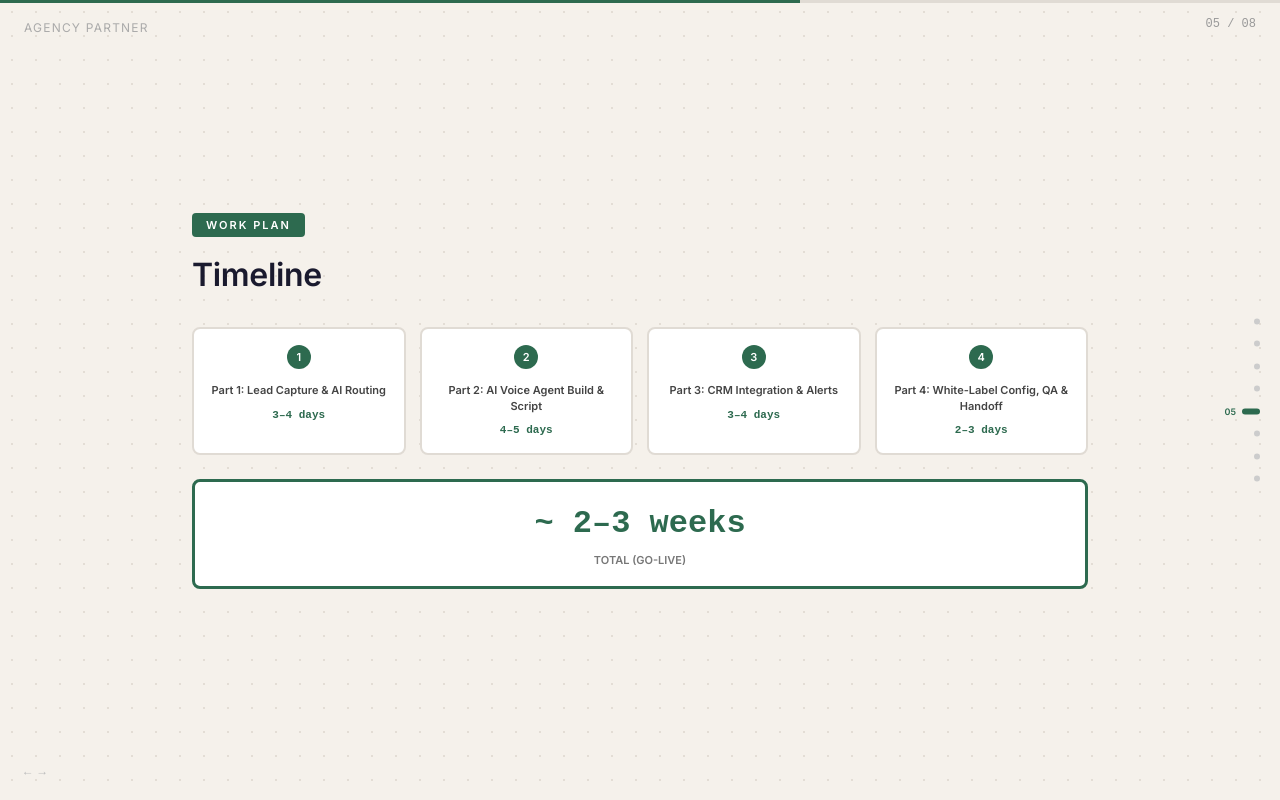
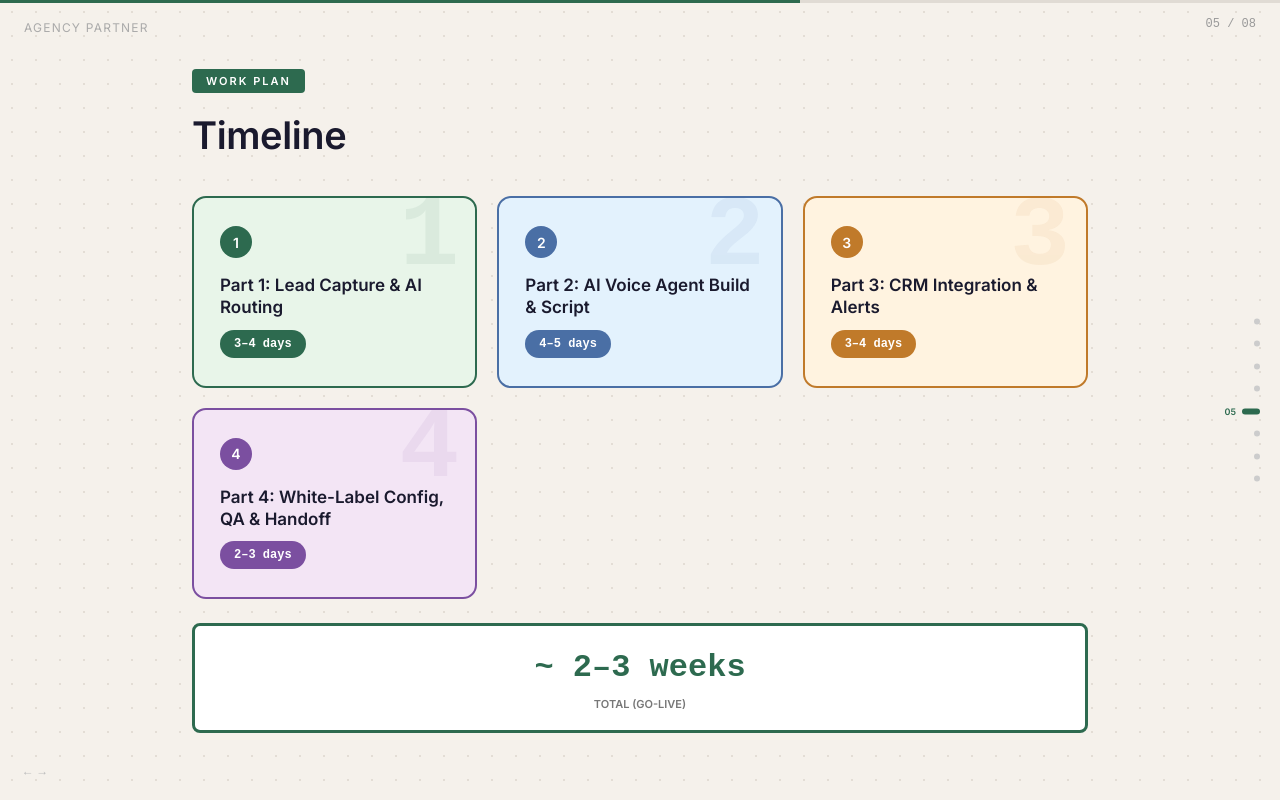
Before and after one commit to Thomas-gen/arcaflow-proposals, a Next.js app: page /proposals/agency-white-label in a window 1280 px wide. Both pictures are taken after a click on the button "05". Built offline with nearby package versions, Linux system fonts and the light colour scheme.

Commit message:
feat: redesign timeline slide — big phase cards, color coded, duration badges

```diff
--- a/components/slides/TimelineSlide.tsx
+++ b/components/slides/TimelineSlide.tsx
@@ -3,6 +3,13 @@ import { ProposalData } from "@/types/proposal";
 interface Props {
   data: ProposalData;
 }
+
+const PHASE_COLORS = [
+  { bg: "#e8f5e9", border: "#2d6a4f", numBg: "#2d6a4f", accent: "#2d6a4f" },
+  { bg: "#e3f2fd", border: "#4a6fa5", numBg: "#4a6fa5", accent: "#4a6fa5" },
+  { bg: "#fff3e0", border: "#c07a2a", numBg: "#c07a2a", accent: "#c07a2a" },
+  { bg: "#f3e5f5", border: "#7b4fa0", numBg: "#7b4fa0", accent: "#7b4fa0" },
+];
 
 export default function TimelineSlide({ data }: Props) {
   const heading = data.language === "it" ? "Tempistiche" : "Timeline";
@@ -11,60 +18,131 @@ export default function TimelineSlide({ data }: Props) {
   const total = data.timeline[data.timeline.length - 1];
   const phases = data.timeline.slice(0, -1);
 
-  const gridClass = phases.length <= 3 ? "g3" : "g4";
-
   return (
     <div
-      className="w-full h-full flex flex-col items-center justify-center px-6 md:px-16 py-16"
+      className="w-full h-full flex flex-col items-center justify-center px-6 md:px-16 py-12"
       style={{ zIndex: 1, position: "relative" }}
     >
       <div className="w-full max-w-4xl">
         <span className="frame-label">{frameLabel}</span>
         <h2
           style={{
-            fontSize: "clamp(22px, 2.5vw, 32px)",
+            fontSize: "clamp(26px, 3vw, 38px)",
             fontWeight: 800,
             color: "#1a1a2e",
-            marginBottom: "28px",
+            marginBottom: "32px",
             letterSpacing: "-0.01em",
           }}
         >
           {heading}
         </h2>
 
-        {/* Phase cards */}
-        <div className={gridClass} style={{ marginBottom: "24px" }}>
-          {phases.map((phase, i) => (
-            <div key={i} className="flow-step">
-              <div className="step-num">{i + 1}</div>
-              <div className="step-text" style={{ marginTop: "8px" }}>
+        {/* Phase cards — big, side by side */}
+        <div
+          style={{
+            display: "grid",
+            gridTemplateColumns: `repeat(${Math.min(phases.length, 3)}, 1fr)`,
+            gap: "20px",
+            marginBottom: "24px",
+          }}
+        >
+          {phases.map((phase, i) => {
+            const color = PHASE_COLORS[i % PHASE_COLORS.length];
+            return (
+              <div
+                key={i}
+                style={{
+                  background: color.bg,
+                  border: `2px solid ${color.border}`,
+                  borderRadius: "14px",
+                  padding: "28px 26px",
+                  position: "relative",
+                  overflow: "hidden",
+                }}
+              >
+                {/* Big background number */}
+                <div
+                  style={{
+                    position: "absolute",
+                    top: "-10px",
+                    right: "16px",
+                    fontSize: "100px",
+                    fontWeight: 900,
+                    color: color.border,
+                    opacity: 0.07,
+                    lineHeight: 1,
+                    fontFamily: "'JetBrains Mono', monospace",
+                    userSelect: "none",
+                  }}
+                >
+                  {i + 1}
+                </div>
+
+                {/* Step badge */}
+                <div
+                  style={{
+                    display: "inline-flex",
+                    alignItems: "center",
+                    justifyContent: "center",
+                    width: "32px",
+                    height: "32px",
+                    borderRadius: "50%",
+                    background: color.numBg,
+                    color: "#fff",
+                    fontSize: "14px",
+                    fontWeight: 800,
+                    marginBottom: "16px",
+                  }}
+                >
+                  {i + 1}
+                </div>
+
+                {/* Title */}
+                <div
+                  style={{
+                    fontSize: "17px",
+                    fontWeight: 800,
+                    color: "#1a1a2e",
+                    marginBottom: "10px",
+                    lineHeight: "1.3",
+                  }}
+                >
                   {phase.phase}
                 </div>
+
+                {/* Description */}
                 {phase.description && (
                   <div
                     style={{
-                    fontSize: "12px",
+                      fontSize: "13px",
                       color: "#555",
-                    marginTop: "6px",
-                    lineHeight: "1.5",
+                      lineHeight: "1.6",
+                      marginBottom: "16px",
                     }}
                   >
                     {phase.description}
                   </div>
                 )}
+
+                {/* Duration badge */}
                 <div
                   style={{
+                    display: "inline-block",
+                    background: color.numBg,
+                    color: "#fff",
                     fontFamily: "'JetBrains Mono', monospace",
-                  fontSize: "11px",
-                  color: "#2d6a4f",
-                  marginTop: "8px",
+                    fontSize: "12px",
                     fontWeight: 700,
+                    padding: "5px 14px",
+                    borderRadius: "20px",
+                    marginTop: "auto",
                   }}
                 >
                   {phase.duration}
                 </div>
               </div>
-          ))}
+            );
+          })}
         </div>
 
         {/* Total box */}
```
Lines whose indentation alone changed are shown as unchanged.
